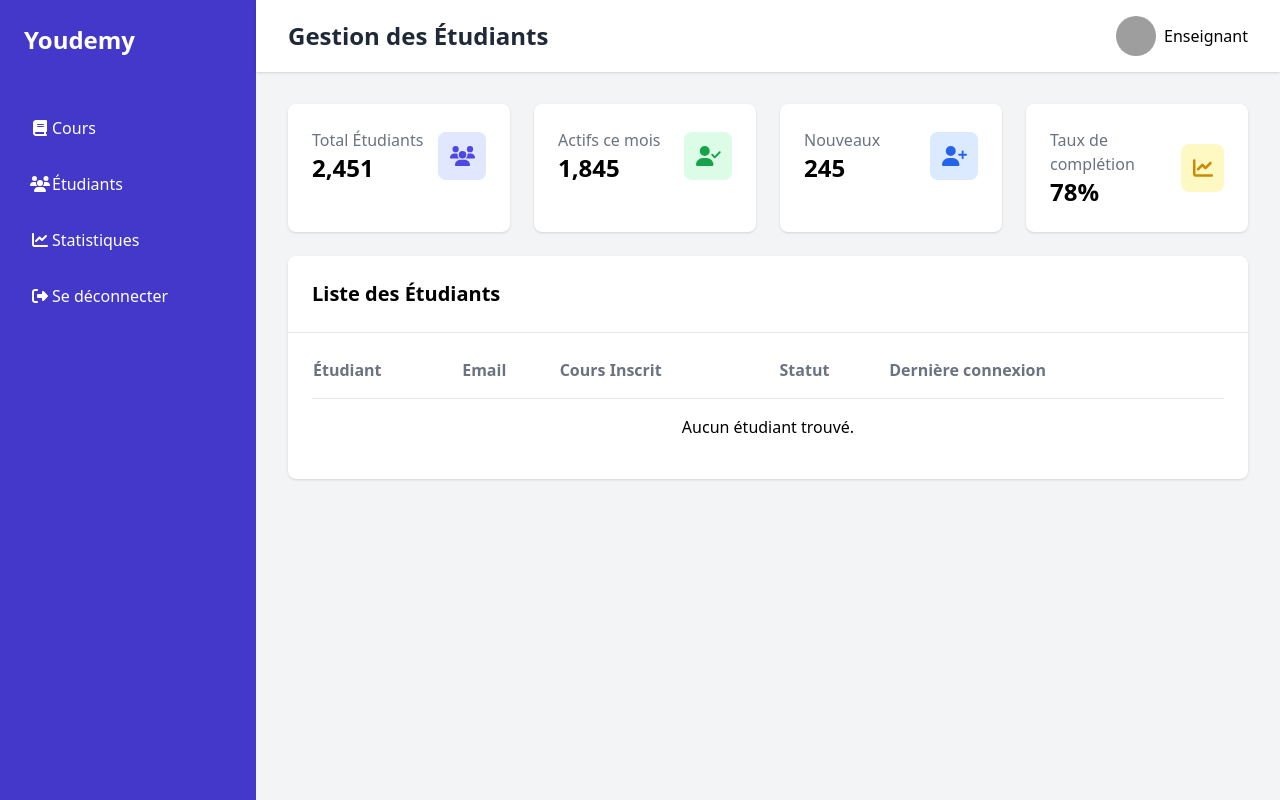
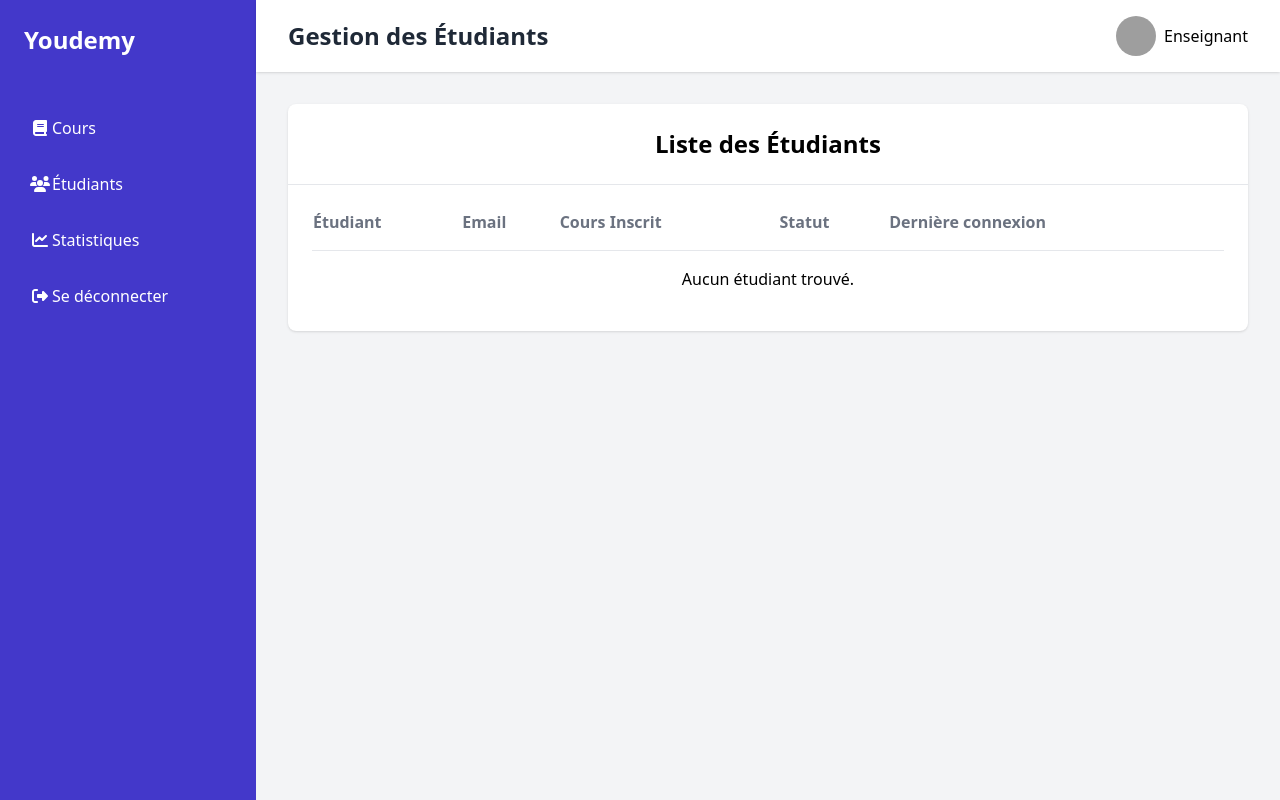
Before and after one commit to houssamlambara/Youdemy, a PHP site: page /front_end/etudiant.php in a window 1280 px wide. Run offline with PHP 8.4, Linux system fonts and the light colour scheme; tables that the repository leaves empty hold one stand-in row (values such as "Sample post"); some libraries are stand-ins or nearby versions; grey boxes are pictures that could not be loaded.

Commit message:
suppression et modifiaction de quelque fanctionnaliter des du design de plusieures pages

```diff
--- a/front_end/etudiant.php
+++ b/front_end/etudiant.php
@@ -1,19 +1,10 @@
-<?php
-// require_once '../classes/class_edite.php';
-//   if($_SERVER['REQUEST_METHOD']=='POST'){
-//     $id=$_POST['student_id'];
-//    $edit=new Edite($id);
-//    $edit->execute();
-//   }
-?>
-
 <!DOCTYPE html>
 <html lang="fr">
 
 <head>
     <meta charset="UTF-8">
     <meta name="viewport" content="width=device-width, initial-scale=1.0">
-    <title>Gestion des Étudiants - Admin</title>
+    <title>Gestion des Étudiants - Enseignant</title>
     <script src="https://cdnjs.cloudflare.com/ajax/libs/font-awesome/6.5.1/js/all.min.js"></script>
     <script src="https://cdn.tailwindcss.com"></script>
 </head>
@@ -67,7 +58,7 @@
             <!-- Students Content -->
             <main class="p-8">
                 <!-- Quick Stats -->
-                <div class="grid grid-cols-1 md:grid-cols-4 gap-6 mb-6">
+                <!-- <div class="grid grid-cols-1 md:grid-cols-4 gap-6 mb-6">
                     <div class="bg-white rounded-lg shadow p-6">
                         <div class="flex items-center justify-between">
                             <div>
@@ -112,8 +103,7 @@
                             </div>
                         </div>
                     </div>
-                </div>
-
+                </div> -->
 
                 <!-- Students List -->
                 <?php
@@ -127,7 +117,7 @@
                 <!-- Liste des Étudiants -->
                 <div class="bg-white rounded-lg shadow">
                     <div class="p-6 border-b">
-                        <h2 class="text-xl font-bold">Liste des Étudiants</h2>
+                        <h2 class="flex justify-center text-2xl font-bold">Liste des Étudiants</h2>
                     </div>
                     <div class="p-6">
                         <table class="w-full">
--- a/front_end/statistique.php
+++ b/front_end/statistique.php
@@ -54,10 +54,6 @@
                 <div class="flex justify-between items-center px-8 py-4">
                     <h1 class="text-2xl font-bold text-gray-800">Statistiques Globales</h1>
                     <div class="flex items-center gap-4">
-                        <button class="relative text-gray-500 hover:text-gray-700">
-                            <i class="fas fa-bell text-xl"></i>
-                            <span class="absolute -top-1 -right-1 bg-red-500 text-white text-xs rounded-full w-4 h-4 flex items-center justify-center">3</span>
-                        </button>
                         <div class="flex items-center gap-2">
                             <img src="../img/houssam.jpg" alt="Profile" class="w-10 h-10 rounded-full">
                             <span class="font-medium">Admin</span>
--- a/front_end/utilisateurs.php
+++ b/front_end/utilisateurs.php
@@ -120,7 +120,7 @@ if ($_SERVER['REQUEST_METHOD'] == 'POST') {
                 </div>
 
                 <!-- Filters -->
-                <div class="bg-white rounded-lg shadow mb-6 p-6">
+                <!-- <div class="bg-white rounded-lg shadow mb-6 p-6">
                     <div class="grid grid-cols-1 md:grid-cols-4 gap-4">
                         <div>
                             <label class="block text-sm font-medium text-gray-700 mb-2">Rechercher</label>
@@ -159,7 +159,7 @@ if ($_SERVER['REQUEST_METHOD'] == 'POST') {
                             </select>
                         </div>
                     </div>
-                </div>
+                </div> -->
 
                 <!-- Teachers List -->
                 <?php
```
Also changed, not shown: uploads/678bd60e84abe_ayoub.jpg (added), uploads/678bd9894ef5e_ayoub.jpg (added), uploads/678bda08937b5_Capture d'écran 2025-01-14 191259.png (added), uploads/678d105fa8ccf_ayoub.jpg (added).
